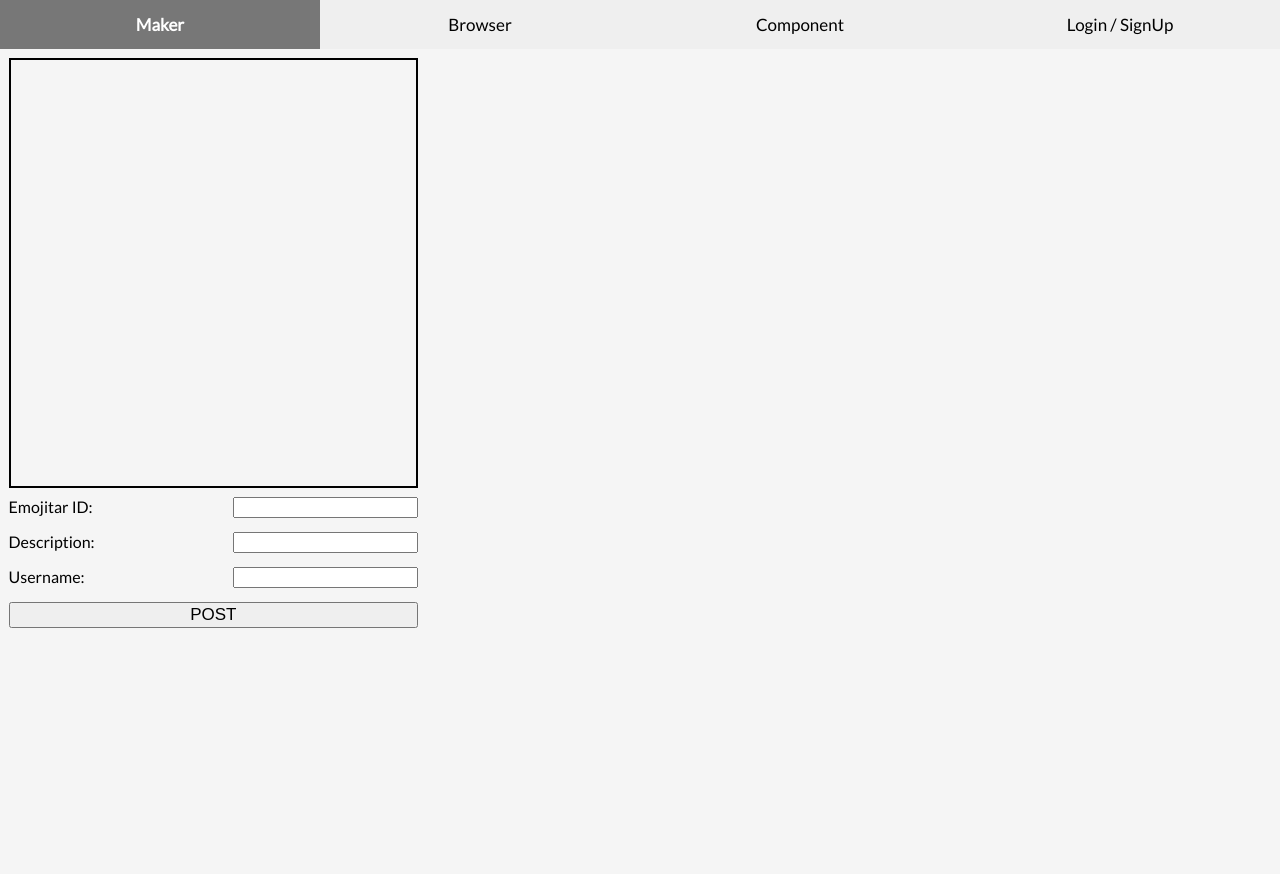
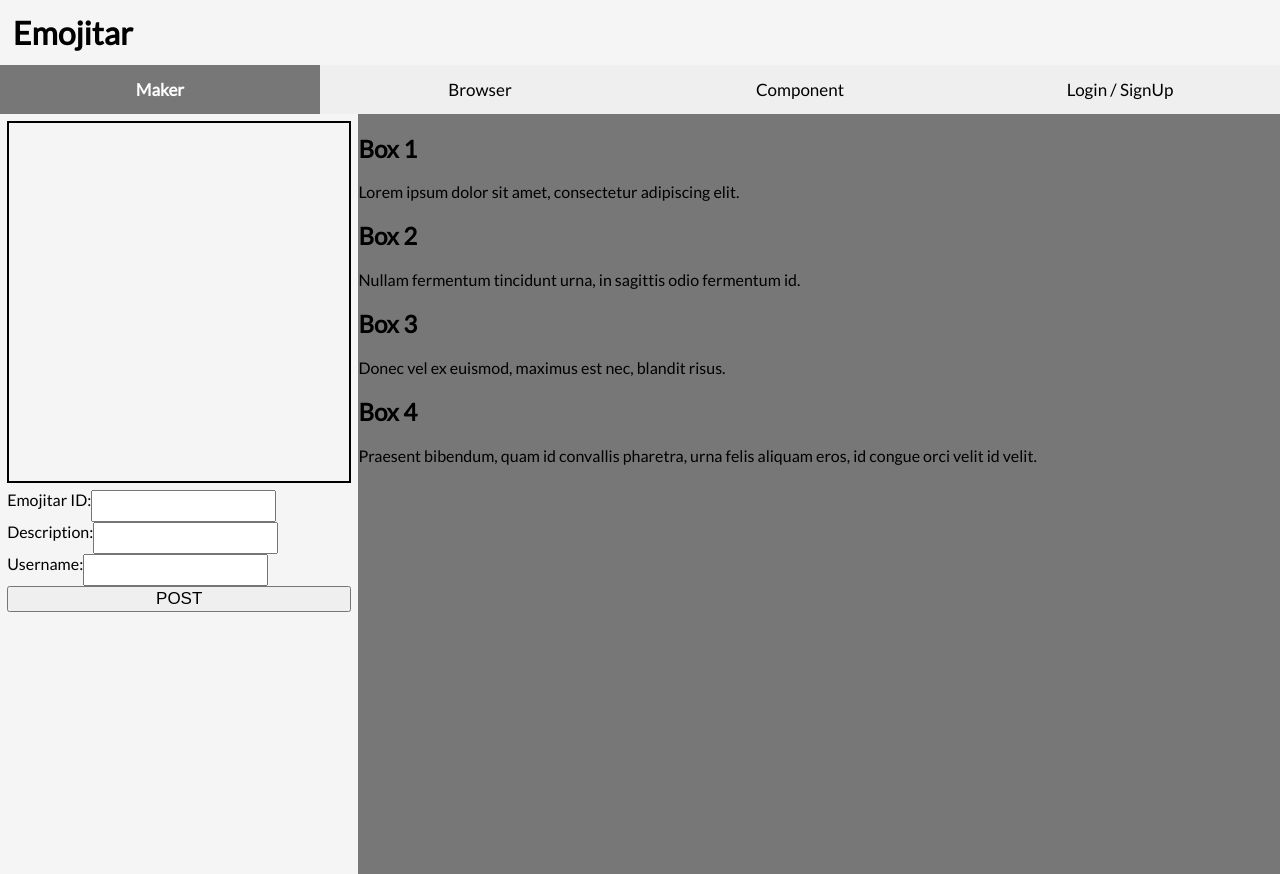
Before and after one commit to YashMadenenni/Emojitar, a plain HTML site: page src/client/index.html in a window 1280 px wide. Before the commit the page ends 809 px from the top, so only its background shows below. Drawn offline with Linux system fonts and the light colour scheme.

Commit message:
create box for emoji setting, should be changed the box grid display

```diff
--- a/src/client/display.css
+++ b/src/client/display.css
@@ -5,6 +5,9 @@ body, html{
     font-family: 'Lato', sans-serif;
     background-color: whitesmoke;
     margin: 0%;
+}
+#header{
+    margin: 1%
 }
 /*
  * Tab
@@ -33,7 +36,7 @@ body, html{
     height: 95%;
 }
 /*
- * Box Display Effect ->> make two boxes display parallelly
+ * Maker Box
  */
 .MakerBox {
     width: 100%;
@@ -43,9 +46,10 @@ body, html{
 }
 .emoji-display-box{
     position: relative;
-    flex-basis: 33.33%;
+    flex-basis: 28%;
 }
 .emoji-setting-box{
+    background-color: #777;
     flex-grow: 1;
 }
 /*
@@ -59,6 +63,8 @@ body, html{
     padding-top: 100%;
 }
 #emoji-info {
+    display: flex;
+    flex-wrap: wrap;
     margin-top: 2%;
     margin-left: 2%;
     margin-right: 2%;
--- a/src/client/index.html
+++ b/src/client/index.html
@@ -8,6 +8,7 @@
         <script src="client.js"></script>
     </head>
     <body>
+        <h1 id="header">Emojitar</h1>
         <!--
             https://www.w3schools.com/howto/howto_js_full_page_tabs.asp
         -->
@@ -37,7 +38,22 @@
                     </div>
                 </div>
                 <div class="emoji-setting-box">
-
+                    <div class="box">
+                        <h2>Box 1</h2>
+                        <p>Lorem ipsum dolor sit amet, consectetur adipiscing elit.</p>
+                    </div>
+                    <div class="box">
+                        <h2>Box 2</h2>
+                        <p>Nullam fermentum tincidunt urna, in sagittis odio fermentum id.</p>
+                    </div>
+                    <div class="box">
+                        <h2>Box 3</h2>
+                        <p>Donec vel ex euismod, maximus est nec, blandit risus.</p>
+                    </div>
+                    <div class="box">
+                        <h2>Box 4</h2>
+                        <p>Praesent bibendum, quam id convallis pharetra, urna felis aliquam eros, id congue orci velit id velit.</p>
+                    </div>
                 </div>
             </div>
         </div>
```
Also changed, not shown: src/client/README.md (deleted), 1 other file.
